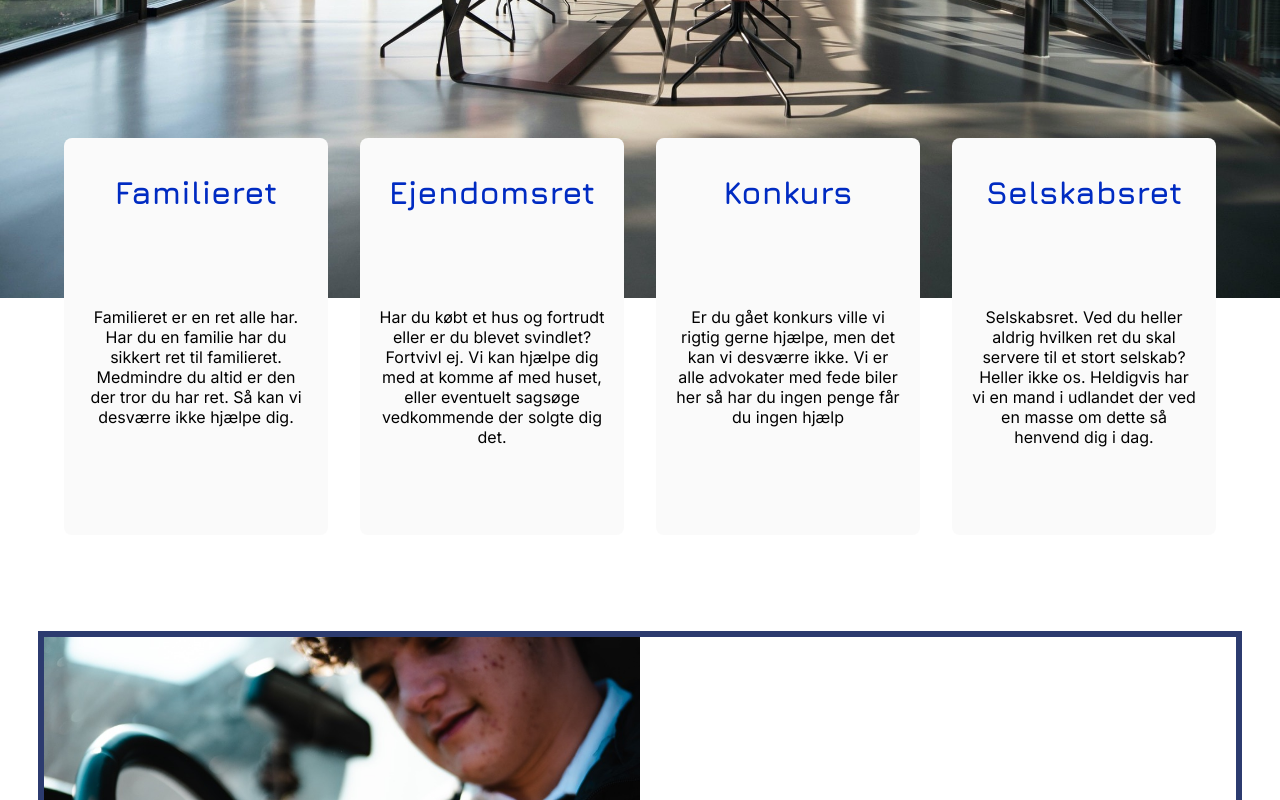
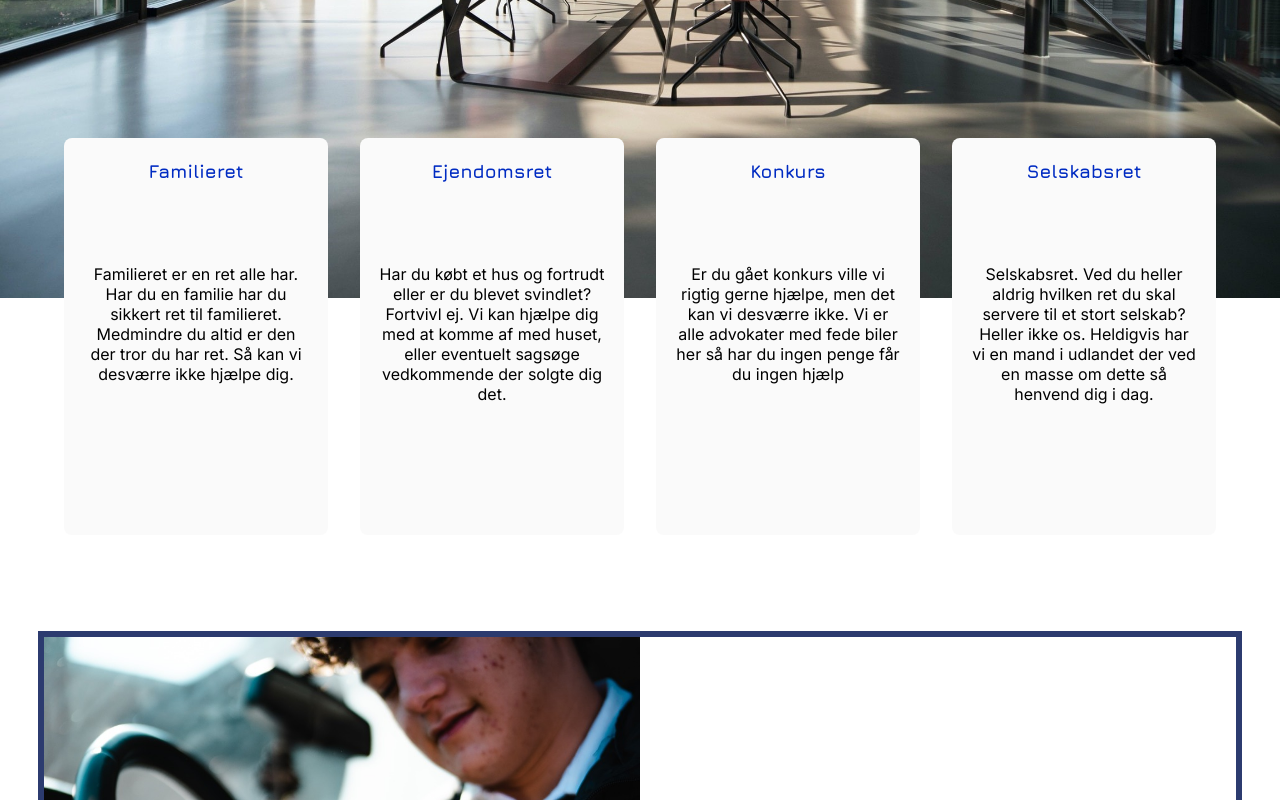
Before and after one commit to Chrstjan/React-Leo-Lov, a React (Vite) app in the folder Leo Lov/: page / in a window 1280 px wide. Shown: the part 560-1360 px from the top of the page. Built offline with nearby package versions, Linux system fonts and the light colour scheme.

Commit message:
Made the tablet version

```diff
--- a/Leo Lov/src/components/Main/Card/Card.module.scss
+++ b/Leo Lov/src/components/Main/Card/Card.module.scss
@@ -11,6 +11,11 @@
   width: 60%;
   padding: 0rem 1rem;
 
+  @media (min-width: 760px) {
+    width: 300px;
+    height: 391px;
+  }
+
   @media (min-width: 1280px) {
     height: 391px;
     width: 270px;
@@ -23,7 +28,7 @@
       color: v.$main-color-light-blue;
       @extend %headerFontFamily;
 
-      @media (min-width: 1280px) {
+      @media (min-width: 760) {
         font-size: 32px;
       }
     }
--- a/Leo Lov/src/components/Main/LawyerCard/LawyerCard.module.scss
+++ b/Leo Lov/src/components/Main/LawyerCard/LawyerCard.module.scss
@@ -7,26 +7,41 @@
   border: 6px solid v.$main-color-dark-blue;
   width: 250px;
 
-  @media (min-width: 1280px) {
+  @media (min-width: 760px) {
     flex-direction: row;
-    gap: 1rem;
-    width: 1192px;
+    gap: 2rem;
+    width: 700px;
 
     &:last-child {
       flex-direction: row-reverse;
     }
   }
 
+  @media (min-width: 1280px) {
+    gap: 1rem;
+    width: 1192px;
+  }
+
   img {
     width: 100%;
 
+    @media (min-width: 760px) {
+      width: 50%;
+      height: 49vh;
+    }
+
     @media (min-width: 1280px) {
       width: 50%;
+      height: 100%;
     }
   }
 
   figcaption {
     padding: 1rem 1rem;
+    @media (min-width: 760px) {
+      width: 100rem;
+    }
+
     @media (min-width: 1280px) {
       width: 100rem;
     }
--- a/Leo Lov/src/components/Main/Main.module.scss
+++ b/Leo Lov/src/components/Main/Main.module.scss
@@ -10,7 +10,14 @@
     &.casesCards {
       margin-top: -5rem;
 
+      @media (min-width: 760px) {
+        display: grid;
+        grid-template-columns: repeat(2, 1fr);
+        gap: 1rem;
+      }
+
       @media (min-width: 1280px) {
+        display: flex;
         flex-direction: row;
         gap: 2rem;
         padding: 0rem 3rem;
@@ -30,12 +37,17 @@
       @extend %headerFontFamily;
       color: v.$main-color-light-blue;
 
-      @media (min-width: 1280px) {
+      @media (min-width: 760) {
         font-size: 32px;
       }
     }
 
     .teamStyling {
+      @media (min-width: 760px) {
+        display: grid;
+        grid-template-columns: repeat(2, 1fr);
+      }
+
       @media (min-width: 1280px) {
         display: flex;
         flex-direction: row;
```
